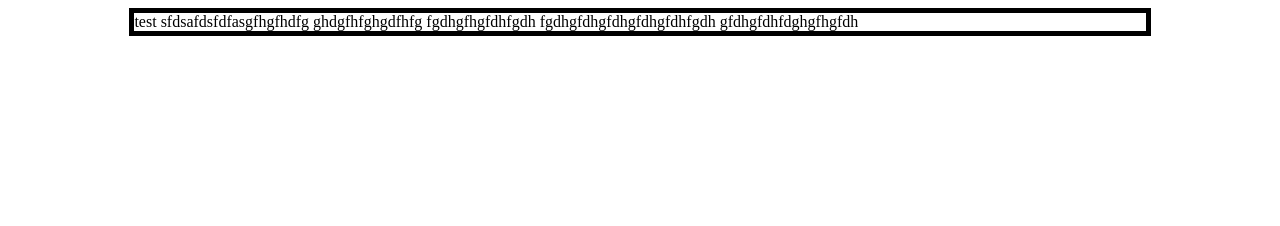
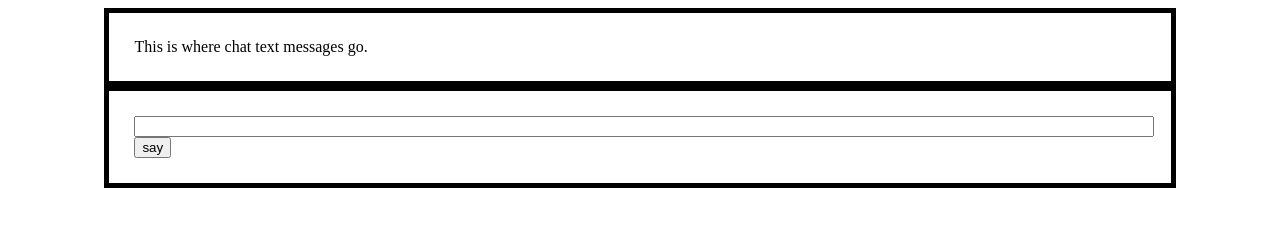
Before and after one commit to mingusone/NoobChat, a website: page index.html in a window 1280 px wide. Drawn offline with nearby package versions, Linux system fonts and the light colour scheme; no server answers.

Commit message:
Update for 3/30/15. Still not working...

```diff
--- a/index.html
+++ b/index.html
@@ -2,45 +2,59 @@
 <html>
 <head>
 	<title>Noob Chat</title>
-	<script src="/socket.io/socket.io.js"></script>
-	<!--<script src="/main.js"></script> //This is not working. Express not sending these dang files.-->
-	<script>
-	var socket = io.connect('http://localhost:8888');
-
-	socket.on('messages', function(data)
-	{
-		alert(data.hello);
-	});
-	</script>
 	<style>
 	#OutputBox {
 	overflow: auto;
 	border-style: solid;
 	border-width: 5px;
 	height: 50%;
+	min-height: 50%;
 	width: 80%;
+	min-width: 80%;
 	margin: auto;
+	padding: 25px;
 	}
 
-	#OutputBox {
-		overflow: auto;
+	#InputBox {
 		border-style: solid;
 		border-width: 5px;
 		height: 50%;
 		width: 80%;
 		margin: auto;
+		padding: 25px;
+	}
+
+	#InputTextBox{
+		width: 100%;
 	}
 	</style>
+	<script src="http://code.jquery.com/jquery-1.11.1.js"></script>
+	<script src="/socket.io/socket.io.js"></script>
+	<!--<script src="/main.js"></script> //This is not working. Express not sending these dang files in a request. Find out why later.-->
 	<!--<link rel="stylesheet" href="/style.css"> // Same thing happening here. These files are not being retrieved by client-->
+	<script>
+	var socket = io.connect('http://localhost:8888');
+	socket.on('messages', function(data){
+		alert(data.hello);
+	});
+	$('#InputBox').submit( function(event){
+		socket.emit('NewChat', $('#InputTextBox').val());
+		$('InputTextBox').val('');
+		return false;
+	});
+	</script>
 </head>
 
+<body>
 	<div id="OutputBox">
-		test
-		sfdsafdsfdfasgfhgfhdfg
-		ghdgfhfghgdfhfg
-		fgdhgfhgfdhfgdh
-		fgdhgfdhgfdhgfdhgfdhfgdh
-		gfdhgfdhfdghgfhgfdh
+		This is where chat text messages go.
+	</div>
+
+	<div id="InputBox">
+		<form action="">
+			<input id="InputTextBox" type="text" autocomplete="off">
+			<input type="submit" value="say">
+		</form>
 	</div>
 	<!--
 	<div id="InputBox">
@@ -49,5 +63,5 @@
 		</form>
 	</div>
 -->
-
+</body>
 </html>
```
Also changed, not shown: node.js (+7 -3 lines).
